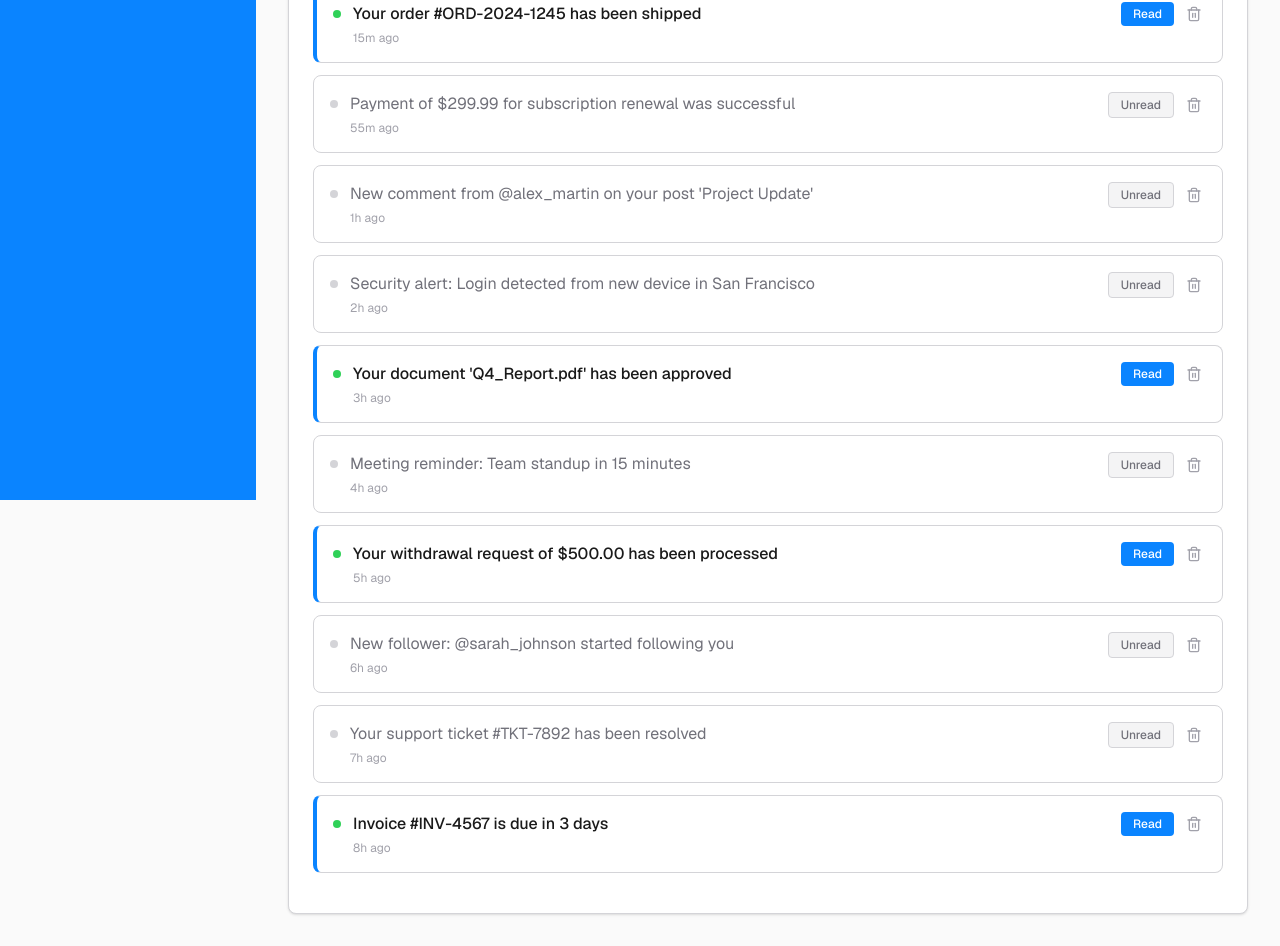
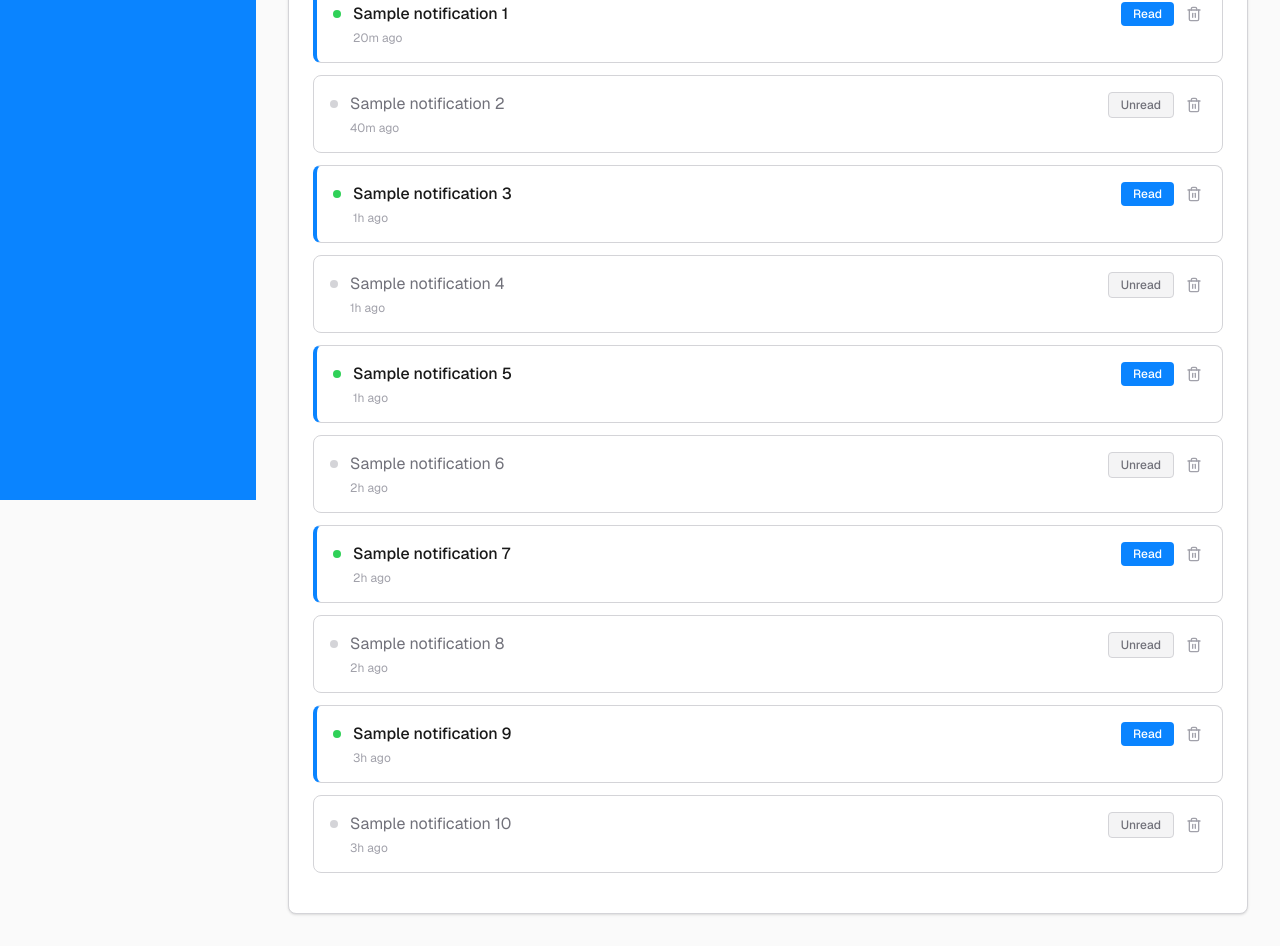
Before and after one commit to mohankapakayala/real-time-notifications-system, a Next.js app: page / in a window 1280 px wide. Shown: the part 300-1246 px from the top of the page. Built offline with nearby package versions, Linux system fonts and the light colour scheme.

Commit message:
optimized context

```diff
--- a/contexts/NotificationContext.tsx
+++ b/contexts/NotificationContext.tsx
@@ -6,27 +6,24 @@ import React, {
   useState,
   useEffect,
   useCallback,
-  useRef,
 } from "react";
-import { Notification } from "@/types";
-
-interface NotificationContextType {
-  notifications: Notification[];
-  unreadCount: number;
-  addNotification: (notification: Notification) => void;
-  markAsRead: (id: string) => void;
-  markAsUnread: (id: string) => void;
-  markAllAsRead: () => void;
-  deleteNotification: (id: string) => void;
-  deleteAllNotifications: () => void;
-}
+import { Notification, NotificationContextType } from "@/types";
 
 const NotificationContext = createContext<NotificationContextType | undefined>(
   undefined
 );
 
 const STORAGE_KEY = "notifications";
-const UNREAD_COUNT_KEY = "unreadCount";
+
+function createMockNotifications(): Notification[] {
+  const now = Date.now();
+  return Array.from({ length: 10 }).map((_, index) => ({
+    id: `mock-${now}-${index + 1}`,
+    message: `Sample notification ${index + 1}`,
+    timestamp: new Date(now - (index + 1) * 20 * 60000).toISOString(),
+    read: index % 2 === 0 ? false : true,
+  }));
+}
 
 export function NotificationProvider({
   children,
@@ -34,304 +31,87 @@ export function NotificationProvider({
   children: React.ReactNode;
 }) {
   const [notifications, setNotifications] = useState<Notification[]>([]);
-  const [unreadCount, setUnreadCount] = useState<number>(0);
-  const userDeletedAllRef = useRef(false);
+  const unreadCount = notifications.filter(
+    (notification) => !notification.read
+  ).length;
 
-  // Load from localStorage on mount
+  // ---- Load once from localStorage ----
   useEffect(() => {
-    if (typeof window !== "undefined") {
-      const stored = localStorage.getItem(STORAGE_KEY);
+    const storedNotifications = localStorage.getItem(STORAGE_KEY);
 
-      if (stored) {
-        try {
-          const parsed = JSON.parse(stored);
-          setNotifications(parsed);
-        } catch (e) {
-          console.error("Error parsing stored notifications:", e);
-          // Initialize with sample data if localStorage is corrupted
-          const now = Date.now();
-          const sampleNotifications: Notification[] = [
-            {
-              id: `sample-${now}-1`,
-              message: "Your order #ORD-2024-1245 has been shipped",
-              timestamp: new Date(now - 15 * 60000).toISOString(),
-              read: false,
-            },
-            {
-              id: `sample-${now}-2`,
-              message:
-                "Payment of $299.99 for subscription renewal was successful",
-              timestamp: new Date(now - 55 * 60000).toISOString(),
-              read: true,
-            },
-            {
-              id: `sample-${now}-3`,
-              message:
-                "New comment from @alex_martin on your post 'Project Update'",
-              timestamp: new Date(now - 90 * 60000).toISOString(),
-              read: true,
-            },
-            {
-              id: `sample-${now}-4`,
-              message:
-                "Security alert: Login detected from new device in San Francisco",
-              timestamp: new Date(now - 135 * 60000).toISOString(),
-              read: true,
-            },
-            {
-              id: `sample-${now}-5`,
-              message: "Your document 'Q4_Report.pdf' has been approved",
-              timestamp: new Date(now - 200 * 60000).toISOString(),
-              read: false,
-            },
-            {
-              id: `sample-${now}-6`,
-              message: "Meeting reminder: Team standup in 15 minutes",
-              timestamp: new Date(now - 250 * 60000).toISOString(),
-              read: true,
-            },
-            {
-              id: `sample-${now}-7`,
-              message: "Your withdrawal request of $500.00 has been processed",
-              timestamp: new Date(now - 300 * 60000).toISOString(),
-              read: false,
-            },
-            {
-              id: `sample-${now}-8`,
-              message: "New follower: @sarah_johnson started following you",
-              timestamp: new Date(now - 360 * 60000).toISOString(),
-              read: true,
-            },
-            {
-              id: `sample-${now}-9`,
-              message: "Your support ticket #TKT-7892 has been resolved",
-              timestamp: new Date(now - 420 * 60000).toISOString(),
-              read: true,
-            },
-            {
-              id: `sample-${now}-10`,
-              message: "Invoice #INV-4567 is due in 3 days",
-              timestamp: new Date(now - 480 * 60000).toISOString(),
-              read: false,
-            },
-          ];
-          setNotifications(sampleNotifications);
-          localStorage.setItem(
-            STORAGE_KEY,
-            JSON.stringify(sampleNotifications)
-          );
-        }
-      } else {
-        // Initialize with sample data if no stored data
-        const now = Date.now();
-        const sampleNotifications: Notification[] = [
-          {
-            id: `sample-${now}-1`,
-            message: "Your order #ORD-2024-1245 has been shipped",
-            timestamp: new Date(now - 15 * 60000).toISOString(),
-            read: false,
-          },
-          {
-            id: `sample-${now}-2`,
-            message:
-              "Payment of $299.99 for subscription renewal was successful",
-            timestamp: new Date(now - 55 * 60000).toISOString(),
-            read: true,
-          },
-          {
-            id: `sample-${now}-3`,
-            message:
-              "New comment from @alex_martin on your post 'Project Update'",
-            timestamp: new Date(now - 90 * 60000).toISOString(),
-            read: true,
-          },
-          {
-            id: `sample-${now}-4`,
-            message:
-              "Security alert: Login detected from new device in San Francisco",
-            timestamp: new Date(now - 135 * 60000).toISOString(),
-            read: true,
-          },
-          {
-            id: `sample-${now}-5`,
-            message: "Your document 'Q4_Report.pdf' has been approved",
-            timestamp: new Date(now - 200 * 60000).toISOString(),
-            read: false,
-          },
-          {
-            id: `sample-${now}-6`,
-            message: "Meeting reminder: Team standup in 15 minutes",
-            timestamp: new Date(now - 250 * 60000).toISOString(),
-            read: true,
-          },
-          {
-            id: `sample-${now}-7`,
-            message: "Your withdrawal request of $500.00 has been processed",
-            timestamp: new Date(now - 300 * 60000).toISOString(),
-            read: false,
-          },
-          {
-            id: `sample-${now}-8`,
-            message: "New follower: @sarah_johnson started following you",
-            timestamp: new Date(now - 360 * 60000).toISOString(),
-            read: true,
-          },
-          {
-            id: `sample-${now}-9`,
-            message: "Your support ticket #TKT-7892 has been resolved",
-            timestamp: new Date(now - 420 * 60000).toISOString(),
-            read: true,
-          },
-          {
-            id: `sample-${now}-10`,
-            message: "Invoice #INV-4567 is due in 3 days",
-            timestamp: new Date(now - 480 * 60000).toISOString(),
-            read: false,
-          },
-        ];
-        setNotifications(sampleNotifications);
-        localStorage.setItem(STORAGE_KEY, JSON.stringify(sampleNotifications));
-      }
+    if (storedNotifications) {
+      try {
+        setNotifications(JSON.parse(storedNotifications));
+        return;
+      } catch {}
     }
+
+    // If nothing saved → use mock data
+    const mockNotifications = createMockNotifications();
+    setNotifications(mockNotifications);
+    localStorage.setItem(STORAGE_KEY, JSON.stringify(mockNotifications));
   }, []);
 
-  // Helper function to create mock notifications
-  const createMockNotifications = useCallback((): Notification[] => {
-    const now = Date.now();
-    return [
-      {
-        id: `mock-${now}-1`,
-        message: "Your order #ORD-2024-1245 has been shipped",
-        timestamp: new Date(now - 15 * 60000).toISOString(),
-        read: false,
-      },
-      {
-        id: `mock-${now}-2`,
-        message: "Payment of $299.99 for subscription renewal was successful",
-        timestamp: new Date(now - 55 * 60000).toISOString(),
-        read: true,
-      },
-      {
-        id: `mock-${now}-3`,
-        message: "New comment from @alex_martin on your post 'Project Update'",
-        timestamp: new Date(now - 90 * 60000).toISOString(),
-        read: true,
-      },
-      {
-        id: `mock-${now}-4`,
-        message:
-          "Security alert: Login detected from new device in San Francisco",
-        timestamp: new Date(now - 135 * 60000).toISOString(),
-        read: true,
-      },
-      {
-        id: `mock-${now}-5`,
-        message: "Your document 'Q4_Report.pdf' has been approved",
-        timestamp: new Date(now - 200 * 60000).toISOString(),
-        read: false,
-      },
-      {
-        id: `mock-${now}-6`,
-        message: "Meeting reminder: Team standup in 15 minutes",
-        timestamp: new Date(now - 250 * 60000).toISOString(),
-        read: true,
-      },
-      {
-        id: `mock-${now}-7`,
-        message: "Your withdrawal request of $500.00 has been processed",
-        timestamp: new Date(now - 300 * 60000).toISOString(),
-        read: false,
-      },
-      {
-        id: `mock-${now}-8`,
-        message: "New follower: @sarah_johnson started following you",
-        timestamp: new Date(now - 360 * 60000).toISOString(),
-        read: true,
-      },
-      {
-        id: `mock-${now}-9`,
-        message: "Your support ticket #TKT-7892 has been resolved",
-        timestamp: new Date(now - 420 * 60000).toISOString(),
-        read: true,
-      },
-      {
-        id: `mock-${now}-10`,
-        message: "Invoice #INV-4567 is due in 3 days",
-        timestamp: new Date(now - 480 * 60000).toISOString(),
-        read: false,
-      },
-    ];
-  }, []);
+  // ---- Save changes to localStorage ----
+  useEffect(() => {
+    localStorage.setItem(STORAGE_KEY, JSON.stringify(notifications));
+  }, [notifications]);
 
-  // Save to localStorage whenever notifications change
-  // Also re-initialize with mock data if array becomes empty (only on initial load)
-  useEffect(() => {
-    if (typeof window !== "undefined") {
-      // If notifications array is empty and user didn't explicitly delete all, add mock data
-      if (notifications.length === 0 && !userDeletedAllRef.current) {
-        // Check if this is the initial load (no stored data)
-        const stored = localStorage.getItem(STORAGE_KEY);
-        if (!stored) {
-          const mockNotifications = createMockNotifications();
-          setNotifications(mockNotifications);
-          localStorage.setItem(STORAGE_KEY, JSON.stringify(mockNotifications));
-          const count = mockNotifications.filter((n) => !n.read).length;
-          setUnreadCount(count);
-          localStorage.setItem(UNREAD_COUNT_KEY, count.toString());
-        } else {
-          // If there was stored data but now it's empty, user deleted all - don't re-add
-          localStorage.setItem(STORAGE_KEY, JSON.stringify([]));
-          setUnreadCount(0);
-          localStorage.setItem(UNREAD_COUNT_KEY, "0");
-        }
-      } else if (notifications.length > 0) {
-        // Reset the flag when notifications are added back
-        userDeletedAllRef.current = false;
-        localStorage.setItem(STORAGE_KEY, JSON.stringify(notifications));
-        const count = notifications.filter((n) => !n.read).length;
-        setUnreadCount(count);
-        localStorage.setItem(UNREAD_COUNT_KEY, count.toString());
-      } else if (notifications.length === 0 && userDeletedAllRef.current) {
-        // User explicitly deleted all - clear localStorage
-        localStorage.setItem(STORAGE_KEY, JSON.stringify([]));
-        setUnreadCount(0);
-        localStorage.setItem(UNREAD_COUNT_KEY, "0");
-      }
-    }
-  }, [notifications, createMockNotifications]);
+  // ---- Actions ----
+  const addNotification = useCallback(
+    (notification: Notification) =>
+      setNotifications((prevNotifications) => [
+        notification,
+        ...prevNotifications,
+      ]),
+    []
+  );
 
-  const addNotification = useCallback((notification: Notification) => {
-    setNotifications((prev) => [notification, ...prev]);
-  }, []);
+  const markAsRead = useCallback(
+    (id: string) =>
+      setNotifications((prevNotifications) =>
+        prevNotifications.map((notification) =>
+          notification.id === id
+            ? { ...notification, read: true }
+            : notification
+        )
+      ),
+    []
+  );
 
-  const markAsRead = useCallback((id: string) => {
-    setNotifications((prev) =>
-      prev.map((n) => (n.id === id ? { ...n, read: true } : n))
-    );
-  }, []);
+  const markAsUnread = useCallback(
+    (id: string) =>
+      setNotifications((prevNotifications) =>
+        prevNotifications.map((notification) =>
+          notification.id === id
+            ? { ...notification, read: false }
+            : notification
+        )
+      ),
+    []
+  );
 
-  const markAsUnread = useCallback((id: string) => {
-    setNotifications((prev) =>
-      prev.map((n) => (n.id === id ? { ...n, read: false } : n))
-    );
-  }, []);
+  const markAllAsRead = useCallback(
+    () =>
+      setNotifications((prevNotifications) =>
+        prevNotifications.map((notification) => ({
+          ...notification,
+          read: true,
+        }))
+      ),
+    []
+  );
 
-  const markAllAsRead = useCallback(() => {
-    setNotifications((prev) => prev.map((n) => ({ ...n, read: true })));
-  }, []);
-
-  const deleteNotification = useCallback((id: string) => {
-    setNotifications((prev) => prev.filter((n) => n.id !== id));
-  }, []);
+  const deleteNotification = useCallback(
+    (id: string) =>
+      setNotifications((prevNotifications) =>
+        prevNotifications.filter((notification) => notification.id !== id)
+      ),
+    []
+  );
 
   const deleteAllNotifications = useCallback(() => {
-    userDeletedAllRef.current = true;
     setNotifications([]);
-    if (typeof window !== "undefined") {
-      localStorage.setItem(STORAGE_KEY, JSON.stringify([]));
-      setUnreadCount(0);
-      localStorage.setItem(UNREAD_COUNT_KEY, "0");
-    }
   }, []);
 
   return (
@@ -354,10 +134,7 @@ export function NotificationProvider({
 
 export function useNotifications() {
   const context = useContext(NotificationContext);
-  if (context === undefined) {
-    throw new Error(
-      "useNotifications must be used within a NotificationProvider"
-    );
-  }
+  if (!context)
+    throw new Error("useNotifications must be used inside Provider");
   return context;
 }
```
Also changed, not shown: types/index.ts (+11 -0 lines).
